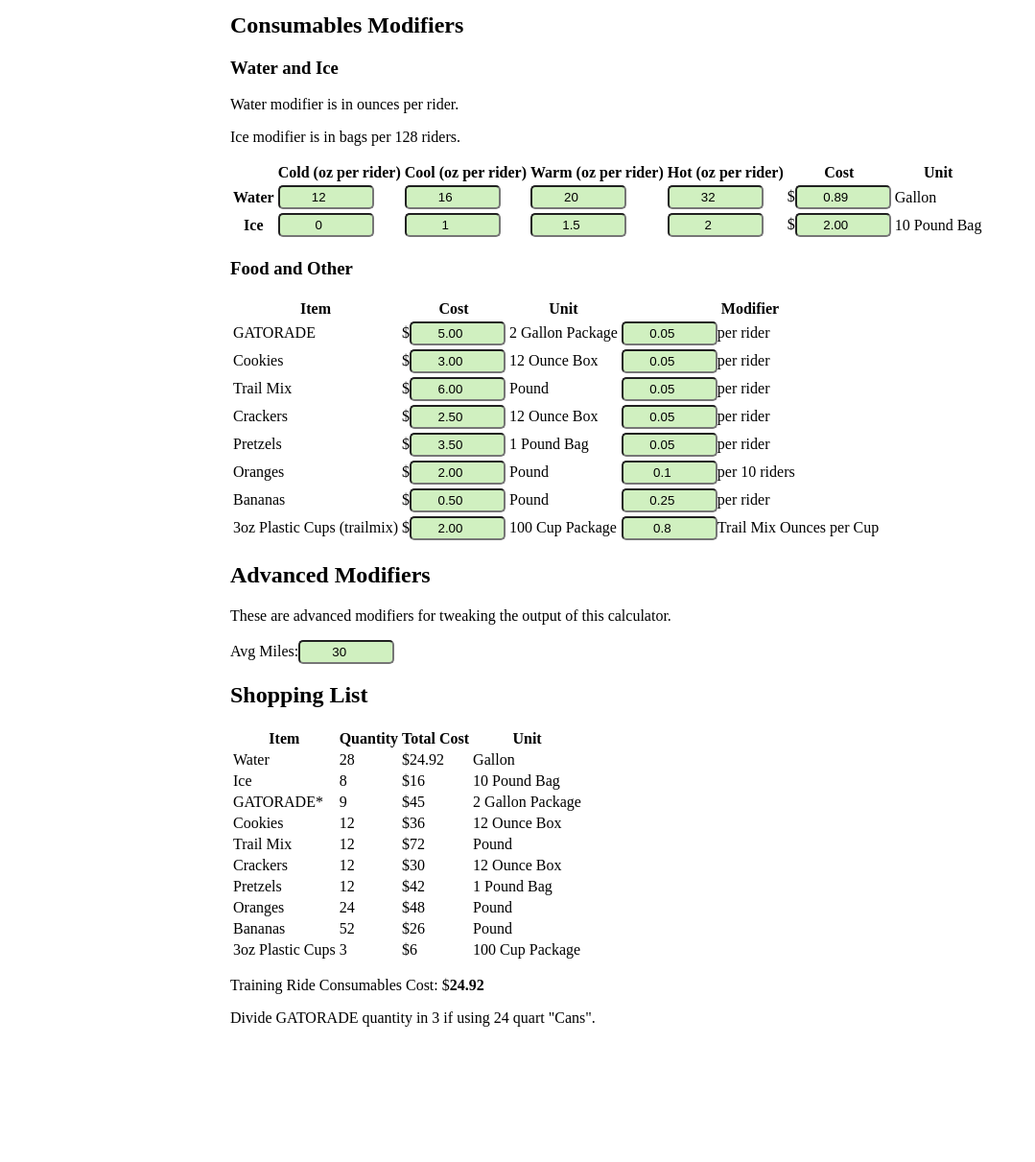
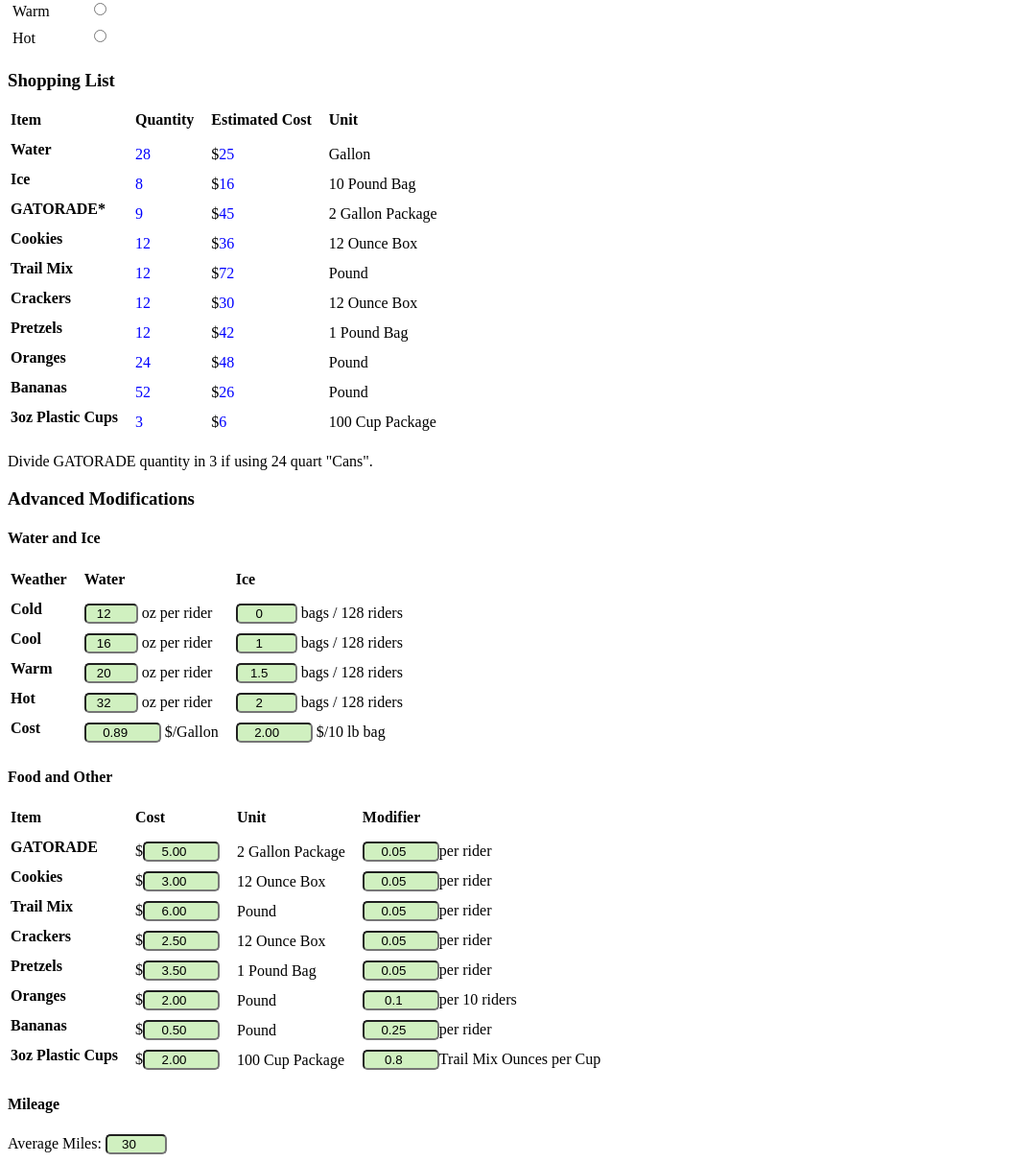
Before and after one commit to joshuarlowry/CyclingConsumablesEstimator, a plain HTML site: page ConsumablesEstimator.html in a window 1280 px wide. Shown: the part 433-1644 px from the top of the page at 96% size, without its empty margins (0-1079 px from the left). Before the commit the page ends 1519 px from the top, so only its background shows below. Drawn offline with nearby package versions, Linux system fonts and the light colour scheme.

Commit message:
Formatting and some minor bug fixes.

```diff
--- a/ConsumablesEstimator.html
+++ b/ConsumablesEstimator.html
@@ -1,11 +1,10 @@
 <html>
-<head>
-    <title>Energy Riders Training: Consumables Estimator</title>
-    <style>
-        div {
+<head>    <style>
+        #calculator div {
             width: 800px;
             clear: both;
-            margin: 15px auto;
+
+
         }
 
         div[id=logistics] label {
@@ -13,36 +12,101 @@
             clear: both;
             float: left;
             margin: 5px;
-                width: 100px;
+
         }
 
         div[id=logistics] input {
             clear: left;
             float: left;
-                width: 100px;
-                height: 25px;
+
             margin: 5px;
+
+        }
+
+        div[id=weather] {
+            min-width: 100px;
+            display: inline-block;
         }
 
         div[id=weather] label {
+            clear: both;
+            float: left;
             margin: 5px;
-                width: 100px;
+            width: 75px;
         }
 
         div[id=weather] input {
-                width: 100px;
-                height: 25px;
+            float: left;
+
             margin: 5px;
         }
 
 
+
         div[id=tweaks] input {
-                width: 100px;
-                height: 25px;
+
             text-align: center;
             border-radius: 5px;
             background-color: #d0f0c0;
         }
+
+        #shoppingListTable a{
+            color: blue;
+            text-decoration: none;
+        }
+
+        #shoppingListTable th {
+            text-align: left;
+            padding-right: 15px;
+            padding-bottom: 10px;
+
+        }
+
+        #liquidModsTable th {
+            text-align: left;
+            padding-right: 15px;
+            padding-bottom: 10px;
+
+        }
+
+        #liquidModsTable td {
+            text-align: left;
+            padding-right: 15px;
+
+        }
+
+        #liquidModsTable input {
+
+        }
+
+        #liquidModsTable tr {
+            text-align: left;
+            padding-bottom: 15px;
+        }
+
+        #consumablesModsTable th {
+            text-align: left;
+            padding-right: 15px;
+            padding-bottom: 10px;
+
+        }
+
+        #consumablesModsTable td {
+            text-align: left;
+            padding-right: 15px;
+
+        }
+
+        #consumablesModsTable input {
+
+        }
+
+        #consumablesModsTable tr {
+            text-align: left;
+            padding-bottom: 15px;
+        }
+
+
     </style>
     <script src="https://ajax.googleapis.com/ajax/libs/jquery/1.8.0/jquery.min.js"></script>
     <script>
@@ -64,27 +128,25 @@
             var mileageMod = miles.value / avgMiles.value;
 
             waterCount.text = waterCalc(riders.value, waterValue, stops.value, mileageMod);
-            waterCostTotal.text = waterCount.text * waterCost.value;
+            waterCostTotal.text = Math.round(waterCount.text * waterCost.value);
             iceCount.text = iceCalc(waterCount.text, iceValue, stops.value);
-            iceCostTotal.text = iceCount.text * iceCost.value;
+            iceCostTotal.text = Math.round(iceCount.text * iceCost.value);
             gatoradeCount.text = gatoradeCalc(waterCount.text, stops.value);
-            gatoradeCostTotal.text = gatoradeCount.text * gatoradeCost.value;
+            gatoradeCostTotal.text = Math.round(gatoradeCount.text * gatoradeCost.value);
             cookieCount.text = foodCalc(riders.value, cookieMod.value, mileageMod, stops.value);
-            cookieCostTotal.text = cookieCount.text * cookieCost.value;
+            cookieCostTotal.text = Math.round(cookieCount.text * cookieCost.value);
             trailmixCount.text = foodCalc(riders.value, trailMixMod.value, mileageMod, stops.value);
-            trailmixCostTotal.text = trailmixCount.text * trailmixCost.value;
+            trailmixCostTotal.text = Math.round(trailmixCount.text * trailmixCost.value);
             crackerCount.text = foodCalc(riders.value, crackerMod.value, mileageMod, stops.value);
-            crackerCostTotal.text = crackerCount.text * crackerCost.value;
+            crackerCostTotal.text = Math.round(crackerCount.text * crackerCost.value);
             pretzelCount.text = foodCalc(riders.value, pretzelMod.value, mileageMod, stops.value);
-            pretzelCostTotal.text = pretzelCount.text * pretzelCost.value;
+            pretzelCostTotal.text = Math.round(pretzelCount.text * pretzelCost.value);
             orangeCount.text = foodCalc(riders.value, orangeMod.value, mileageMod, stops.value);
-            orangeCostTotal.text = orangeCount.text * orangeCost.value;
+            orangeCostTotal.text = Math.round(orangeCount.text * orangeCost.value);
             bananaCount.text = foodCalc(riders.value, bananaMod.value, mileageMod, stops.value);
-            bananaCostTotal.text = bananaCount.text * bananaCost.value;
+            bananaCostTotal.text = Math.round(bananaCount.text * bananaCost.value);
             cupCount.text = cupCalc(trailmixCount.text, cupMod.value);
-            cupCostTotal.text = cupCount.text * cupCost.value;
-
-            consumablesCostTotal.innerText = Math.round((waterCostTotal.text + iceCostTotal.text + gatoradeCostTotal.text + cookieCostTotal.text + trailmixCostTotal.text + crackerCostTotal.text + pretzelCostTotal.text + orangeCostTotal.text + bananaCostTotal.text + cupCostTotal.text)*100)/100;
+            cupCostTotal.text = Math.round(cupCount.text * cupCost.value);
 
         };
         function getWaterValue(weatherSelected) {
@@ -150,128 +212,134 @@
     </script>
 </head>
 <body>
-    <div>
-        <h1>Consumables Calculator</h1>
-        <div>
-            <h2>Event Configuration</h2>
+    <div id="calculator">
+        <h2>Consumables Estimator</h2>
+        <div id="eventConfiguration">
+            <h3>Event Configuration</h3>
 
             <div id="logistics">
-                <h3>Logistics</h3>
+                <h4>Logistics</h4>
                 <label for="riders">Riders:</label><input id="riders" type="number" min="25" max="350" value="150" />
                 <label for="stops">Stops:</label><input id="stops" type="number" min="1" max="10" value="4" />
                 <label for="miles">Max Miles:</label><input id="miles" type="number" min="1" max="100" value="40" />
             </div>
             <div id="weather">
-                <h3>Weather</h3>
+                <h4>Weather</h4>
                 <label for="cold">Cold</label><input type="radio" value="cold" name="weather" id="weatherRadio" />
                 <label for="cool">Cool</label><input type="radio" value="cool" name="weather" id="weatherRadio" checked="checked" />
                 <label for="warm">Warm</label><input type="radio" value="warm" name="weather" id="weatherRadio" />
                 <label for="hot">Hot</label><input type="radio" value="hot" name="weather" id="weatherRadio" />
             </div>
         </div>
+        <div id="shoppingList">
+            <h3>Shopping List</h3>
+            <table id="shoppingListTable">
+                <tr><th>Item</th><th>Quantity</th><th>Estimated Cost</th><th>Unit</th></tr>
+                <tr><th>Water</th><td><a id="waterCount" /></td><td><span>$</span><a id="waterCostTotal" /></td><td>Gallon</td></tr>
+                <tr><th>Ice</th><td><a id="iceCount" /></td><td><span>$</span><a id="iceCostTotal" /></td><td>10 Pound Bag</td></tr>
+                <tr><th>GATORADE*</th><td><a id="gatoradeCount" /></td><td><span>$</span><a id="gatoradeCostTotal" /></td><td>2 Gallon Package</td></tr>
+                <tr><th>Cookies</th><td><a id="cookieCount" /></td><td><span>$</span><a id="cookieCostTotal" /></td><td>12 Ounce Box</td></tr>
+                <tr><th>Trail Mix</th><td><a id="trailmixCount" /></td><td><span>$</span><a id="trailmixCostTotal" /></td><td>Pound</td></tr>
+                <tr><th>Crackers</th><td><a id="crackerCount" /></td><td><span>$</span><a id="crackerCostTotal" /></td><td>12 Ounce Box</td></tr>
+                <tr><th>Pretzels</th><td><a id="pretzelCount" /></td><td><span>$</span><a id="pretzelCostTotal" /></td><td>1 Pound Bag</td></tr>
+                <tr><th>Oranges</th><td><a id="orangeCount" /></td><td><span>$</span><a id="orangeCostTotal" /></td><td>Pound</td></tr>
+                <tr><th>Bananas</th><td><a id="bananaCount" /></td><td><span>$</span><a id="bananaCostTotal" /></td><td>Pound</td></tr>
+                <tr><th>3oz Plastic Cups</th><td><a id="cupCount" /></td><td><span>$</span><a id="cupCostTotal" /></td><td>100 Cup Package</td></tr>
+            </table>
+            <p>Divide GATORADE quantity in 3 if using 24 quart "Cans".</p>
+        </div>
         <div id="tweaks">
-            <h2>Consumables Modifiers</h2>
-            <h3>Water and Ice</h3>
-            <p>Water modifier is in ounces per rider.</p>
-            <p>Ice modifier is in bags per 128 riders.</p>
-            <table>
-                <tr><td></td><th>Cold (oz per rider)</th><th>Cool (oz per rider)</th><th>Warm (oz per rider)</th><th>Hot (oz per rider)</th><th>Cost</th><th>Unit</th></tr>
+            <h3>Advanced Modifications</h3>
+            <h4>Water and Ice</h4>
+            <table id="liquidModsTable">
                 <tr>
+                    <th>Weather</th>
                     <th>Water</th>
-                    <td><input type="number" min="12" max="40" id="coldwater" value="12" /></td>
-                    <td><input type="number" min="12" max="40" id="coolwater" value="16" /></td>
-                    <td><input type="number" min="12" max="40" id="warmwater" value="20" /></td>
-                    <td><input type="number" min="12" max="40" id="hotwater" value="32" /></td>
-                    <td><span>$</span><input type="number" step=".01" min="0" max="40" id="waterCost" value="0.89" /></td>
-                    <td>Gallon</td>
+                    <th>Ice</th>
                 </tr>
                 <tr>
-                    <th>Ice</th>
-                    <td><input type="number" step=".1" min="0" max="3" id="coldice" value="0" /></td>
-                    <td><input type="number" step=".1" min="0" max="3" id="coolice" value="1" /></td>
-                    <td><input type="number" step=".1" min="0" max="3" id="warmice" value="1.5" /></td>
-                    <td><input type="number" step=".1" min="0" max="3" id="hotice" value="2" /></td>
-                    <td><span>$</span><input type="number" step=".01" min="0" max="40" id="iceCost" value="2.00" /></td>
-                    <td>10 Pound Bag</td>
+                    <th>Cold</th>
+                    <td><input type="number" min="12" max="40" id="coldwater" value="12" /> oz per rider</td>
+                    <td><input type="number" step=".1" min="0" max="3" id="coldice" value="0" /> bags / 128 riders</td>
+                </tr>
+                <tr>
+                    <th>Cool</th>
+                    <td><input type="number" min="12" max="40" id="coolwater" value="16" /> oz per rider</td>
+                    <td><input type="number" step=".1" min="0" max="3" id="coolice" value="1" /> bags / 128 riders</td>
+                <tr>
+                    <th>Warm</th>
+                    <td><input type="number" min="12" max="40" id="warmwater" value="20" /> oz per rider</td>
+                    <td><input type="number" step=".1" min="0" max="3" id="warmice" value="1.5" /> bags / 128 riders</td>
+                <tr>
+                    <th>Hot</th>
+                    <td><input type="number" min="12" max="40" id="hotwater" value="32" /> oz per rider</td>
+                    <td><input type="number" step=".1" min="0" max="3" id="hotice" value="2" /> bags / 128 riders</td>
+                <tr>
+                    <th>Cost</th>
+                    <td><input type="number" step=".01" min="0" max="40" id="waterCost" value="0.89" /> $/Gallon</td>
+                    <td><input type="number" step=".01" min="0" max="40" id="iceCost" value="2.00" /> $/10 lb bag</td>
                 </tr>
             </table>
-            <h3>Food and Other</h3>
-            <table>
+
+            <h4>Food and Other</h4>
+            <table id="consumablesModsTable">
                 <tr><th>Item</th><th>Cost</th><th>Unit</th><th>Modifier</th></tr>
                 <tr>
-                    <td>GATORADE</td>
+                    <th>GATORADE</th>
                     <td><span>$</span><input type="number" step=".01" min="0" max="40" id="gatoradeCost" value="5.00" /></td>
                     <td>2 Gallon Package</td>
                     <td><input type="number" step=".01" min="0" max="40" id="gatorAdeMod" value="0.05" /><span>per rider</span></td>
                 </tr>
                 <tr>
-                    <td>Cookies</td>
+                    <th>Cookies</th>
                     <td><span>$</span><input type="number" step=".01" min="0" max="40" id="cookieCost" value="3.00" /></td>
                     <td>12 Ounce Box</td>
                     <td><input type="number" step=".01" min="0" max="40" id="cookieMod" value="0.05" /><span>per rider</span></td>
                 </tr>
                 <tr>
-                    <td>Trail Mix</td>
+                    <th>Trail Mix</th>
                     <td><span>$</span><input type="number" step=".01" min="0" max="40" id="trailmixCost" value="6.00" /></td>
                     <td>Pound</td>
                     <td><input type="number" step=".01" min="0" max="40" id="trailMixMod" value="0.05" /><span>per rider</span></td>
                 </tr>
                 <tr>
-                    <td>Crackers</td>
+                    <th>Crackers</th>
                     <td><span>$</span><input type="number" step=".01" min="0" max="40" id="crackerCost" value="2.50" /></td>
                     <td>12 Ounce Box</td>
                     <td><input type="number" step=".01" min="0" max="40" id="crackerMod" value="0.05" /><span>per rider</span></td>
                 </tr>
                 <tr>
-                    <td>Pretzels</td>
+                    <th>Pretzels</th>
                     <td><span>$</span><input type="number" step=".01" min="0" max="40" id="pretzelCost" value="3.50" /></td>
                     <td>1 Pound Bag</td>
                     <td><input type="number" step=".01" min="0" max="40" id="pretzelMod" value="0.05" /><span>per rider</span></td>
                 </tr>
                 <tr>
-                    <td>Oranges</td>
+                    <th>Oranges</th>
                     <td><span>$</span><input type="number" step=".01" min="0" max="40" id="orangeCost" value="2.00" /></td>
                     <td>Pound</td>
                     <td><input type="number" step=".01" min="0" max="40" id="orangeMod" value="0.1" /><span>per 10 riders</span></td>
                 </tr>
                 <tr>
-                    <td>Bananas</td>
+                    <th>Bananas</th>
                     <td><span>$</span><input type="number" step=".01" min="0" max="40" id="bananaCost" value="0.50" /></td>
                     <td>Pound</td>
                     <td><input type="number" step=".01" min="0" max="40" id="bananaMod" value="0.25" /><span>per rider</span></td>
                 </tr>
                 <tr>
-                    <td>3oz Plastic Cups (trailmix)</td>
+                    <th>3oz Plastic Cups</th>
                     <td><span>$</span><input type="number" step=".01" min="0" max="40" id="cupCost" value="2.00" /></td>
                     <td>100 Cup Package</td>
                     <td><input type="number" step=".01" min="0" max="40" id="cupMod" value="0.8" /><span>Trail Mix Ounces per Cup</span></td>
                 </tr>
             </table>
 
-            <h2>Advanced Modifiers</h2>
-            <p>These are advanced modifiers for tweaking the output of this calculator.</p>
-            <label for="avgMiles">Avg Miles:</label><input type="number" min="0" max="100" id="avgMiles" value="30" />
+            <h4>Mileage</h4>
+            <label for="avgMiles">Average Miles: </label><input type="number" min="0" max="100" id="avgMiles" value="30" />
 
         </div>
 
-        <div id="shoppingList">
-            <h2>Shopping List</h2>
-            <table>
-                <tr><th>Item</th><th>Quantity</th><th>Total Cost</th><th>Unit</th></tr>
-                <tr><td>Water</td><td><a id="waterCount"/></td><td><span>$</span><a id="waterCostTotal" /></td><td>Gallon</td></tr>
-                <tr><td>Ice</td><td><a id="iceCount" /></td><td><span>$</span><a id="iceCostTotal" /></td><td>10 Pound Bag</td></tr>
-                <tr><td>GATORADE*</td><td><a id="gatoradeCount" /></td><td><span>$</span><a id="gatoradeCostTotal" /></td><td>2 Gallon Package</td></tr>
-                <tr><td>Cookies</td><td><a id="cookieCount" /></td><td><span>$</span><a id="cookieCostTotal" /></td><td>12 Ounce Box</td></tr>
-                <tr><td>Trail Mix</td><td><a id="trailmixCount" /></td><td><span>$</span><a id="trailmixCostTotal" /></td><td>Pound</td></tr>
-                <tr><td>Crackers</td><td><a id="crackerCount" /></td><td><span>$</span><a id="crackerCostTotal" /></td><td>12 Ounce Box</td></tr>
-                <tr><td>Pretzels</td><td><a id="pretzelCount" /></td><td><span>$</span><a id="pretzelCostTotal" /></td><td>1 Pound Bag</td></tr>
-                <tr><td>Oranges</td><td><a id="orangeCount" /></td><td><span>$</span><a id="orangeCostTotal" /></td><td>Pound</td></tr>
-                <tr><td>Bananas</td><td><a id="bananaCount" /></td><td><span>$</span><a id="bananaCostTotal" /></td><td>Pound</td></tr>
-                <tr><td>3oz Plastic Cups</td><td><a id="cupCount" /></td><td><span>$</span><a id="cupCostTotal"/></td><td>100 Cup Package</td></tr>
-            </table>
-            <p>Training Ride Consumables Cost: <span>$</span><b id="consumablesCostTotal">0.00</b></p>
-            <p>Divide GATORADE quantity in 3 if using 24 quart "Cans".</p>
-        </div>
+
 
 
 
```
Lines whose indentation alone changed are shown as unchanged.
